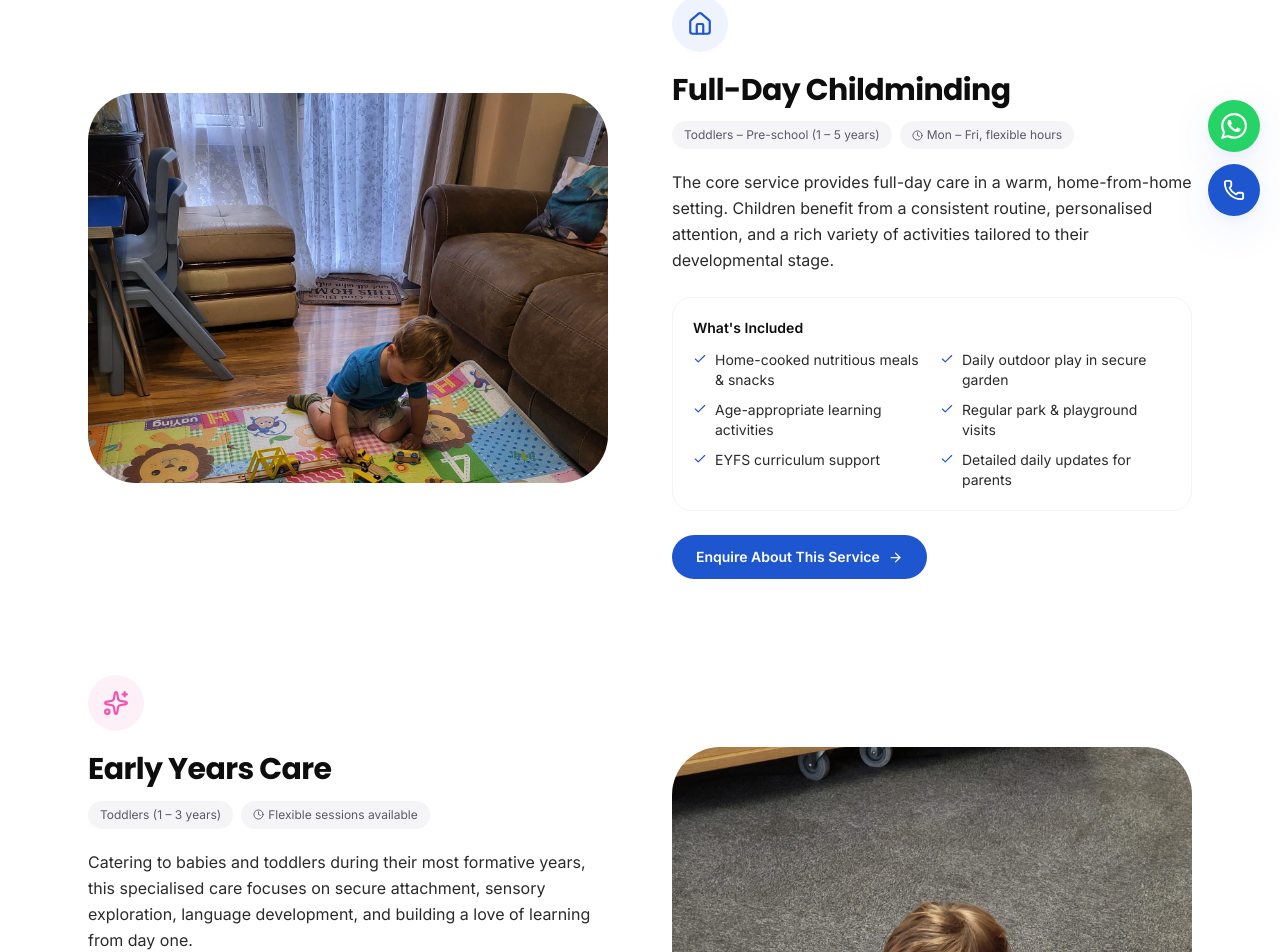
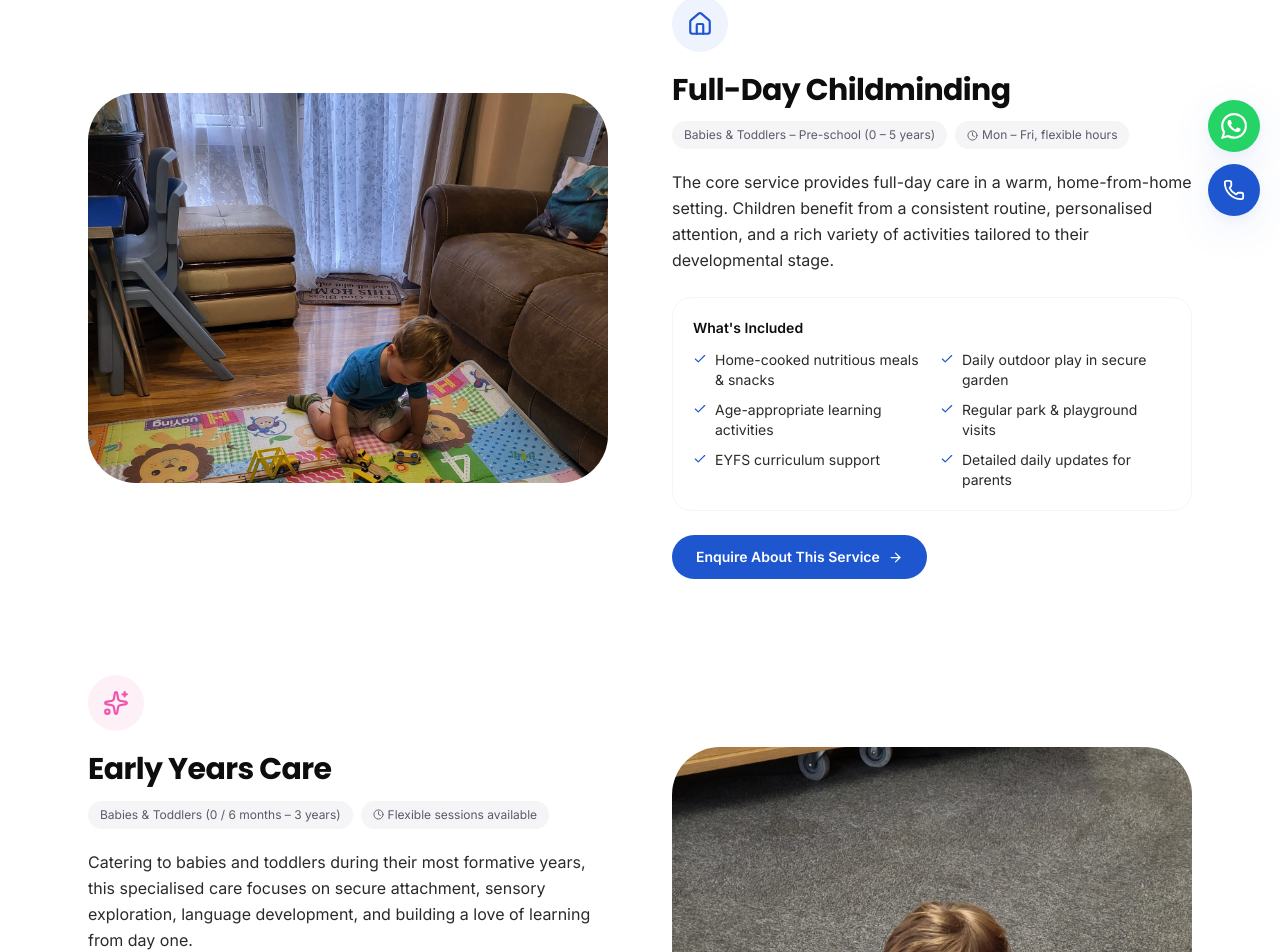
Before and after one commit to Preymaki/divine-heritage, a React (Vite) app: page /services in a window 1280 px wide. Shown: the part 560-1512 px from the top of the page. Built offline with nearby package versions, Linux system fonts and the light colour scheme; no server answers; the database is empty.

Commit message:
feat: add FAQ and services data structures and create enquiry contact form page

```diff
--- a/src/data/faqs.ts
+++ b/src/data/faqs.ts
@@ -17,7 +17,7 @@ export const FAQS: FAQ[] = [
     id: 'ages',
     question: 'What ages do you care for?',
     answer:
-      'We care for toddlers, pre-school children, and school-age children. We do not care for infants. After-school care is also available for school-age children. We carefully manage our numbers to maintain an exceptional standard of individualised care for every child.',
+      'We care for babies, toddlers, pre-school children, and school-age children (from 0 / 6 months to 11 years). After-school care is also available for school-age children. We carefully manage our numbers to maintain an exceptional standard of individualised care for every child.',
     category: 'general',
   },
   {
--- a/src/data/services.ts
+++ b/src/data/services.ts
@@ -14,7 +14,7 @@ export const SERVICES: Service[] = [
     id: 'childminding',
     icon: 'Home',
     title: 'Full-Day Childminding',
-    ageRange: 'Toddlers – Pre-school (1 – 5 years)',
+    ageRange: 'Babies & Toddlers – Pre-school (0 – 5 years)',
     availability: 'Mon – Fri, flexible hours',
     description:
       'The core service provides full-day care in a warm, home-from-home setting. Children benefit from a consistent routine, personalised attention, and a rich variety of activities tailored to their developmental stage.',
@@ -32,7 +32,7 @@ export const SERVICES: Service[] = [
     id: 'early-years',
     icon: 'Sparkles',
     title: 'Early Years Care',
-    ageRange: 'Toddlers (1 – 3 years)',
+    ageRange: 'Babies & Toddlers (0 / 6 months – 3 years)',
     availability: 'Flexible sessions available',
     description:
       'Catering to babies and toddlers during their most formative years, this specialised care focuses on secure attachment, sensory exploration, language development, and building a love of learning from day one.',
--- a/src/pages/Contact.tsx
+++ b/src/pages/Contact.tsx
@@ -17,7 +17,8 @@ interface FormData {
 }
 
 const AGE_OPTIONS = [
-  '1 – 2 years (Toddler)',
+  '0 – 6 months (Baby)',
+  '6 months – 2 years (Baby / Toddler)',
   '2 – 3 years (Toddler)',
   '3 – 4 years (Pre-school)',
   '4 – 5 years (Pre-school)',
```
